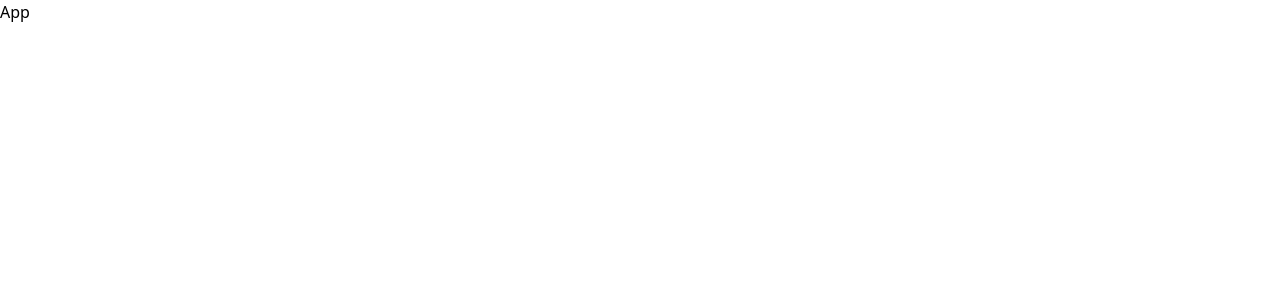
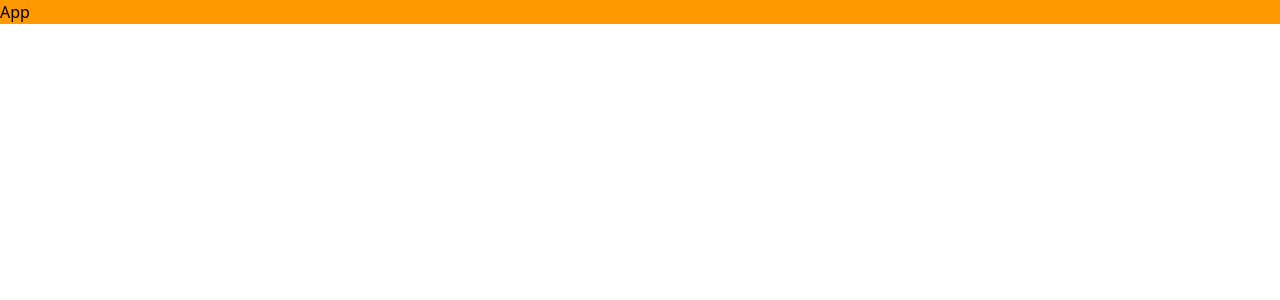
Before and after one commit to malindujayawickrama462/my-portfolio, a React app in the folder frontend/: page / in a window 1280 px wide. Shown: the top 300 px of the page. Built offline with nearby package versions, Linux system fonts and the light colour scheme; the HTML template or start-up script is replaced by a standard one.

Commit message:
imagesz added

```diff
--- a/frontend/src/App.jsx
+++ b/frontend/src/App.jsx
@@ -2,7 +2,7 @@ import React from 'react'
 
 function App() {
   return (
-    <div>App</div>
+    <div className='bg-amber-500'>App</div>
   )
 }
 
```
Also changed, not shown: frontend/public/profile-img.png (added), 1 other file (tests, documents, lock files or other folders).
